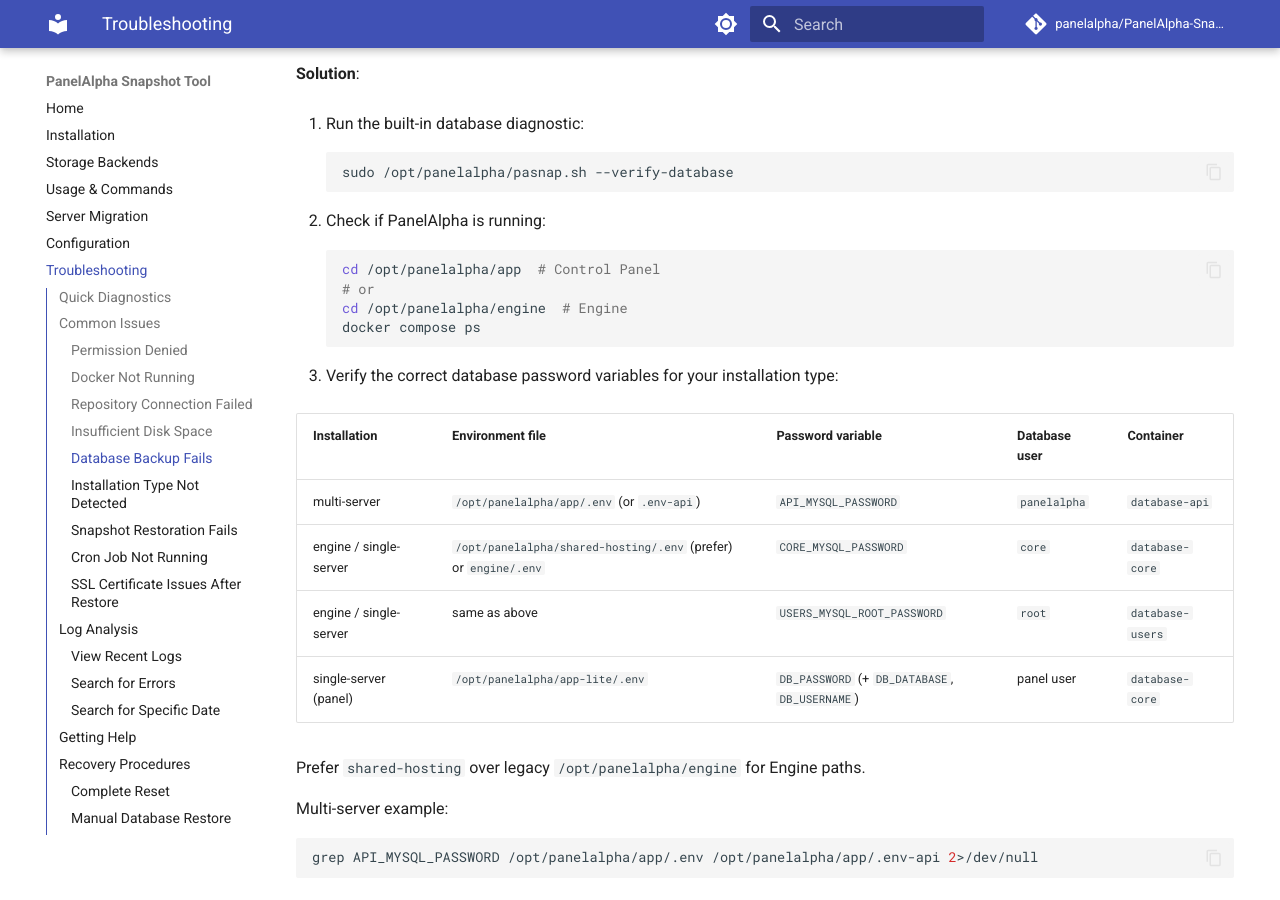
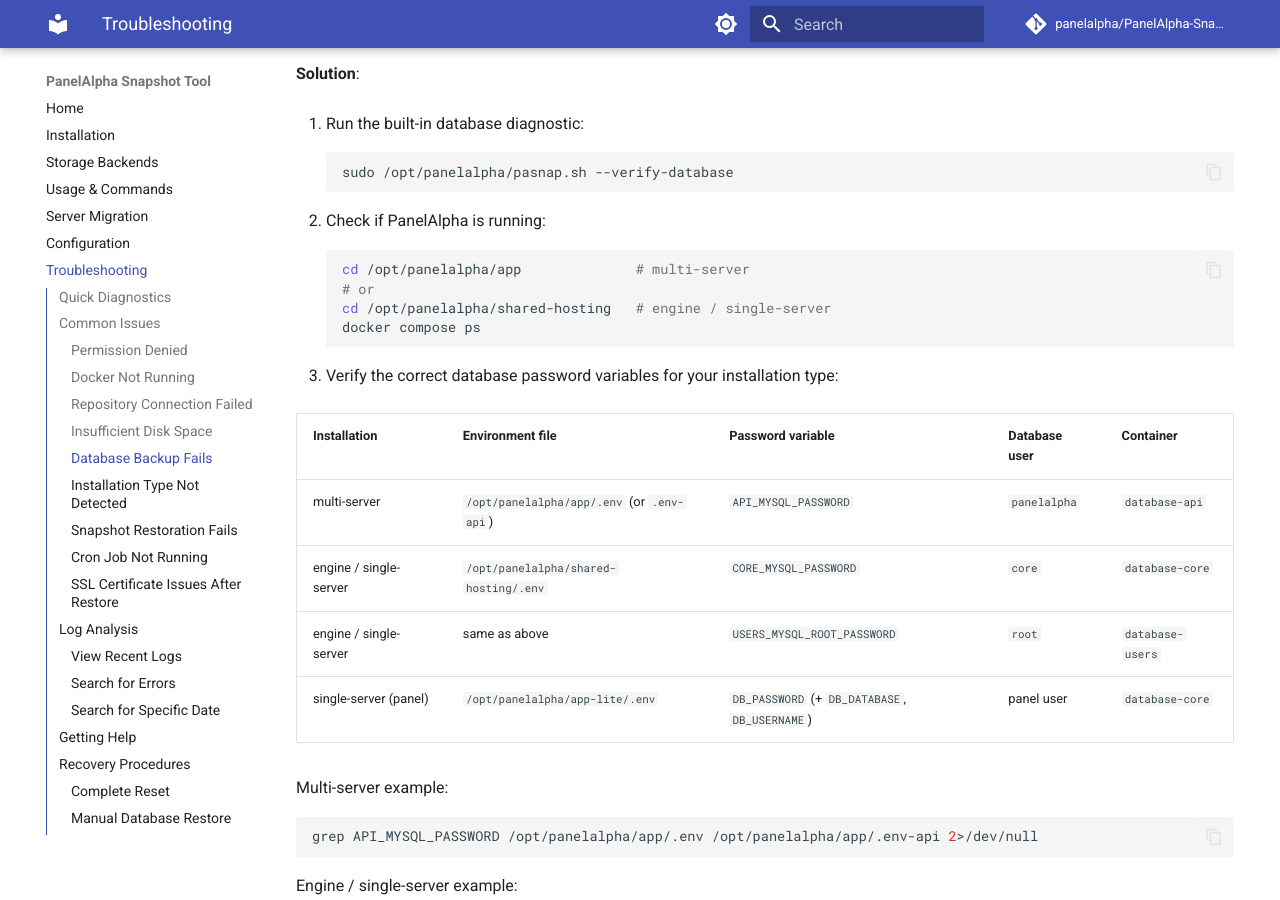
Before and after one commit to panelalpha/PanelAlpha-Snapshot-Tool, an MkDocs documentation site: the page built from docs/troubleshooting.md, in a window 1280 px wide and 900 px high, scrolled down 2510 px. Built offline with MkDocs 1.6.1 and Material for MkDocs 9.7.7, drawn with Linux system fonts in a browser that asks for light colours; comment, search, counter and statistics services are not loaded; some of the changed text lies outside the part shown.

Commit message:
fix(pasnap): detect engine only at shared-hosting

````diff
--- a/docs/installation.md
+++ b/docs/installation.md
@@ -71,8 +71,8 @@ sudo /opt/panelalpha/pasnap.sh --cron status
 | Type | Paths |
 |------|--------|
 | **multi-server** | `/opt/panelalpha/app` |
-| **single-server** | `/opt/panelalpha/app-lite` + `/opt/panelalpha/shared-hosting` (or `/opt/panelalpha/engine`) |
-| **engine** | `/opt/panelalpha/shared-hosting` or `/opt/panelalpha/engine` without app-lite |
+| **single-server** | `/opt/panelalpha/app-lite` + `/opt/panelalpha/shared-hosting` |
+| **engine** | `/opt/panelalpha/shared-hosting` without app-lite |
 
 No manual type flag is required. If detection fails, the tool exits instead of guessing.
 
--- a/docs/troubleshooting.md
+++ b/docs/troubleshooting.md
@@ -124,22 +124,21 @@ Verify API_MYSQL_PASSWORD in /opt/panelalpha/app/.env matches the running databa
 
 2. Check if PanelAlpha is running:
    ```bash
-   cd /opt/panelalpha/app  # Control Panel
+   cd /opt/panelalpha/app              # multi-server
    # or
-   cd /opt/panelalpha/engine  # Engine
+   cd /opt/panelalpha/shared-hosting   # engine / single-server
    docker compose ps
    ```
+
 
 3. Verify the correct database password variables for your installation type:
 
    | Installation | Environment file | Password variable | Database user | Container |
    |---|---|---|---|---|
    | multi-server | `/opt/panelalpha/app/.env` (or `.env-api`) | `API_MYSQL_PASSWORD` | `panelalpha` | `database-api` |
-   | engine / single-server | `/opt/panelalpha/shared-hosting/.env` (prefer) or `engine/.env` | `CORE_MYSQL_PASSWORD` | `core` | `database-core` |
+   | engine / single-server | `/opt/panelalpha/shared-hosting/.env` | `CORE_MYSQL_PASSWORD` | `core` | `database-core` |
    | engine / single-server | same as above | `USERS_MYSQL_ROOT_PASSWORD` | `root` | `database-users` |
    | single-server (panel) | `/opt/panelalpha/app-lite/.env` | `DB_PASSWORD` (+ `DB_DATABASE`, `DB_USERNAME`) | panel user | `database-core` |
-
-   Prefer `shared-hosting` over legacy `/opt/panelalpha/engine` for Engine paths.
 
    Multi-server example:
    ```bash
@@ -195,8 +194,8 @@ Verify API_MYSQL_PASSWORD in /opt/panelalpha/app/.env matches the running databa
 **Solution**: Confirm the host layout matches one of:
 
 - multi-server: `/opt/panelalpha/app/docker-compose.yml`
-- single-server: `/opt/panelalpha/app-lite/docker-compose.yml` **and** engine compose under `shared-hosting` or `engine`
-- engine: `/opt/panelalpha/shared-hosting/docker-compose.yml` (or `engine`) without app-lite
+- single-server: `/opt/panelalpha/app-lite/docker-compose.yml` **and** `/opt/panelalpha/shared-hosting/docker-compose.yml`
+- engine: `/opt/panelalpha/shared-hosting/docker-compose.yml` without app-lite
 
 There is no silent fallback to a guessed path.
 
--- a/docs/usage.md
+++ b/docs/usage.md
@@ -84,7 +84,7 @@ sudo ./pasnap.sh --help
 | Volumes | `api-storage`, `database-api-data`, `redis-data` |
 | Config | `docker-compose.yml`, `.env`, `.env-api`, `packages/`, Let's Encrypt |
 
-### engine (`shared-hosting` or `engine`)
+### engine (`/opt/panelalpha/shared-hosting`)
 
 | Component | Details |
 |-----------|---------|
````
Also changed, not shown: AGENTS.md (+7 -8 lines), CHANGELOG.md (+1 -1 lines), README.md (+2 -2 lines), docs/README.md (+2 -2 lines), docs/configuration.md (+1 -1 lines), 1 other file.
